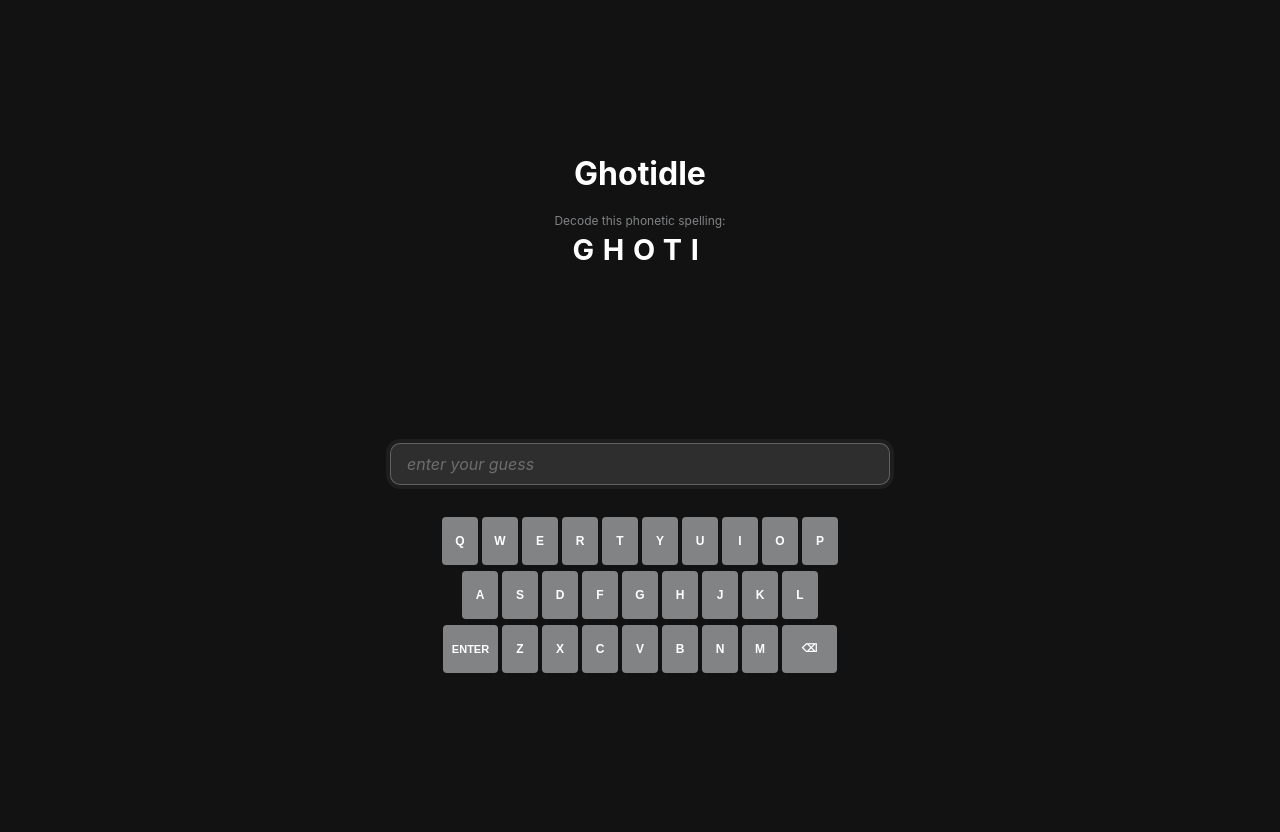
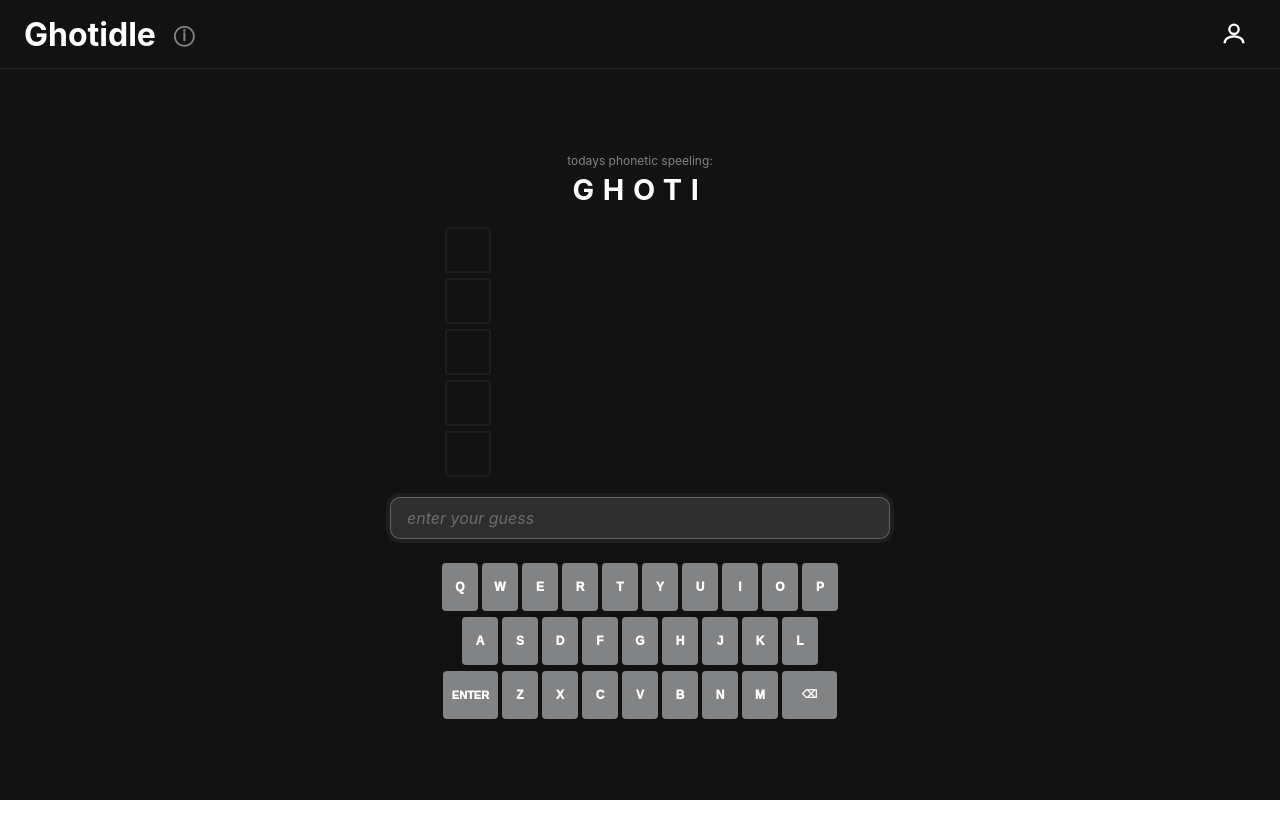
Before and after one commit to cirqt/ghotidle, a React (Create React App) app in the folder frontend/: page / in a window 1280 px wide. After the commit the page ends 800 px from the top, so only its background shows below. Built offline with nearby package versions, Linux system fonts and the light colour scheme.

Commit message:
Updated layout and modal styles, made keyboard keys a bit bolder

```diff
--- a/frontend/src/App.css
+++ b/frontend/src/App.css
@@ -8,11 +8,93 @@
     sans-serif;
   display: flex;
   flex-direction: column;
+  padding: 0;
+  overflow-y: auto;
+}
+
+.menu-bar {
+  display: flex;
+  justify-content: space-between;
+  align-items: center;
+  padding: 12px 24px;
+  border-bottom: 1px solid rgba(255, 255, 255, 0.1);
+  background-color: #121213;
+  width: 100%;
+  box-sizing: border-box;
+}
+
+.menu-left {
+  display: flex;
+  align-items: center;
+  gap: 12px;
+}
+
+.menu-title {
+  font-size: 1.5rem;
+  margin: 0;
+  font-weight: bold;
+}
+
+.info-icon-button {
+  background: none;
+  border: none;
+  cursor: pointer;
+  padding: 6px;
+  display: flex;
+  align-items: center;
+  justify-content: center;
+  border-radius: 6px;
+  transition: background-color 0.2s;
+  font-size: 20px;
+  font-weight: bold;
+  color: #818384;
+}
+
+.info-icon-button:hover {
+  background-color: rgba(255, 255, 255, 0.1);
+}
+
+.info-icon {
+  width: 22px;
+  height: 22px;
+  color: #818384;
+}
+
+.menu-right {
+  display: flex;
+  align-items: center;
+}
+
+.user-icon-button {
+  background: none;
+  border: none;
+  cursor: pointer;
+  padding: 8px;
+  display: flex;
+  align-items: center;
+  justify-content: center;
+  border-radius: 8px;
+  transition: background-color 0.2s;
+}
+
+.user-icon-button:hover {
+  background-color: rgba(255, 255, 255, 0.1);
+}
+
+.user-icon {
+  width: 28px;
+  height: 28px;
+  color: #ffffff;
+}
+
+.game-content {
+  flex: 1;
+  display: flex;
+  flex-direction: column;
   justify-content: center;
   align-items: center;
-  gap: 12px;
+  gap: 4px;
   padding: 16px;
-  overflow-y: auto;
 }
 
 .App h1 {
@@ -88,6 +170,8 @@
   gap: 5px;
   margin: 8px 0;
   min-height: 120px;
+  width: 100%;
+  max-width: 500px;
 }
 
 .guess-row {
@@ -121,6 +205,13 @@
   border: 2px solid #3a3a3c;
   border-radius: 4px;
   text-transform: uppercase;
+}
+
+.guess-letter.empty {
+  background-color: transparent;
+  border-color: rgba(58, 58, 60, 0.3);
+  width: 42px;
+  min-width: 42px;
 }
 
 .guess-letter.correct {
@@ -179,3 +270,122 @@
   font-size: 1rem;
   font-weight: 600;
 }
+
+/* Modal styles */
+.modal-overlay {
+  position: fixed;
+  top: 0;
+  left: 0;
+  right: 0;
+  bottom: 0;
+  background-color: rgba(0, 0, 0, 0.75);
+  display: flex;
+  align-items: center;
+  justify-content: center;
+  z-index: 1000;
+  padding: 20px;
+}
+
+.modal-content {
+  background-color: #1a1a1b;
+  border-radius: 12px;
+  max-width: 500px;
+  width: 100%;
+  max-height: 90vh;
+  overflow-y: auto;
+  box-shadow: 0 4px 6px rgba(0, 0, 0, 0.3);
+}
+
+.modal-header {
+  display: flex;
+  justify-content: space-between;
+  align-items: center;
+  padding: 20px 24px;
+  border-bottom: 1px solid rgba(255, 255, 255, 0.1);
+}
+
+.modal-header h2 {
+  margin: 0;
+  font-size: 1.5rem;
+  color: #ffffff;
+}
+
+.modal-close {
+  background: none;
+  border: none;
+  color: #818384;
+  font-size: 32px;
+  cursor: pointer;
+  padding: 0;
+  width: 32px;
+  height: 32px;
+  display: flex;
+  align-items: center;
+  justify-content: center;
+  border-radius: 4px;
+  transition: background-color 0.2s;
+}
+
+.modal-close:hover {
+  background-color: rgba(255, 255, 255, 0.1);
+}
+
+.modal-body {
+  padding: 24px;
+  color: #d7dadc;
+  line-height: 1.6;
+}
+
+.modal-body p {
+  margin: 0 0 16px 0;
+}
+
+.modal-body ul {
+  margin: 8px 0 16px 0;
+  padding-left: 24px;
+}
+
+.modal-body li {
+  margin-bottom: 8px;
+}
+
+.example-box {
+  background-color: rgba(255, 255, 255, 0.05);
+  border: 1px solid rgba(255, 255, 255, 0.1);
+  border-radius: 8px;
+  padding: 16px;
+  margin: 16px 0;
+}
+
+.example-title {
+  font-weight: bold;
+  margin: 0 0 12px 0 !important;
+  color: #ffffff;
+}
+
+.example-box ul {
+  margin: 12px 0 0 0;
+}
+
+.color-demo {
+  display: inline-block;
+  padding: 2px 8px;
+  border-radius: 4px;
+  font-weight: bold;
+  font-size: 14px;
+}
+
+.color-demo.correct {
+  background-color: #538d4e;
+  color: #ffffff;
+}
+
+.color-demo.present {
+  background-color: #b59f3b;
+  color: #ffffff;
+}
+
+.color-demo.absent {
+  background-color: #3a3a3c;
+  color: #ffffff;
+}
--- a/frontend/src/App.tsx
+++ b/frontend/src/App.tsx
@@ -20,20 +20,23 @@ function App() {
   const [guesses, setGuesses] = useState<GuessResult[]>([]);
   const [isLoading, setIsLoading] = useState(false);
   const [gameWon, setGameWon] = useState(false);
+  const [gameLost, setGameLost] = useState(false);
   const [error, setError] = useState('');
+  const [showInfo, setShowInfo] = useState(false);
 
   const PHONETIC_WORD = 'GHOTI'; // The phonetic spelling shown to user
   const API_URL = 'http://localhost:8000/api/validate/';
   const MAX_WORD_LENGTH = 7;
+  const MAX_ATTEMPTS = 5;
 
   const handleKeyPress = async (key: string) => {
     if (key === 'Enter') {
-      if (currentGuess.length > 0 && !isLoading && !gameWon) {
+      if (currentGuess.length > 0 && !isLoading && !gameWon && !gameLost) {
         await submitGuess();
       }
     } else if (key === 'Backspace') {
       setCurrentGuess(currentGuess.slice(0, -1));
-    } else if (key.length === 1 && !gameWon && currentGuess.length < MAX_WORD_LENGTH) {
+    } else if (key.length === 1 && !gameWon && !gameLost && currentGuess.length < MAX_WORD_LENGTH) {
       setCurrentGuess(currentGuess + key);
     }
   };
@@ -67,6 +70,8 @@ function App() {
 
       if (data.is_correct) {
         setGameWon(true);
+      } else if (guesses.length + 1 >= MAX_ATTEMPTS) {
+        setGameLost(true);
       }
 
       setCurrentGuess('');
@@ -87,17 +92,73 @@ function App() {
 
   return (
     <div className="App">
-      <h1>Ghotidle</h1>
+      <header className="menu-bar">
+        <div className="menu-left">
+          <h1 className="menu-title">Ghotidle</h1>
+          <button className="info-icon-button" onClick={() => setShowInfo(true)} aria-label="How to play">
+            ⓘ
+          </button>
+        </div>
+        <div className="menu-right">
+          <button className="user-icon-button" aria-label="Sign in / Sign up">
+            <svg className="user-icon" viewBox="0 0 24 24" fill="none" stroke="currentColor" strokeWidth="2">
+              <circle cx="12" cy="8" r="4"/>
+              <path d="M4 20c0-4 4-6 8-6s8 2 8 6"/>
+            </svg>
+          </button>
+        </div>
+      </header>
 
+      {showInfo && (
+        <div className="modal-overlay" onClick={() => setShowInfo(false)}>
+          <div className="modal-content" onClick={(e) => e.stopPropagation()}>
+            <div className="modal-header">
+              <h2>How to Play</h2>
+              <button className="modal-close" onClick={() => setShowInfo(false)}>×</button>
+            </div>
+            <div className="modal-body">
+              <p><strong>Ghotidle</strong> is a reverse phonetic puzzle game!</p>
+
+              <p>You'll see an unconventionally spelled word using English phonetic patterns. Your goal is to guess the standard spelling.</p>
+
+              <div className="example-box">
+                <p className="example-title">Example:</p>
+                <p>Displayed word: <strong>GHOTI</strong></p>
+                <p>Standard spelling: <strong>FISH</strong></p>
+                <ul>
+                  <li><strong>GH</strong> = "f" (as in "enou<strong>gh</strong>")</li>
+                  <li><strong>O</strong> = "i" (as in "w<strong>o</strong>men")</li>
+                  <li><strong>TI</strong> = "sh" (as in "na<strong>ti</strong>on")</li>
+                </ul>
+              </div>
+
+              <p><strong>Color coding:</strong></p>
+              <ul>
+                <li><span className="color-demo correct">Green</span> = Correct letter in correct position</li>
+                <li><span className="color-demo present">Yellow</span> = Letter exists but wrong position</li>
+                <li><span className="color-demo absent">Gray</span> = Letter not in word</li>
+              </ul>
+
+              <p>You have unlimited guesses. Good luck!</p>
+            </div>
+          </div>
+        </div>
+      )}
+
+      <div className="game-content">
         <div className="phonetic-word">
-        <p>Decode this phonetic spelling:</p>
+          <p>todays phonetic speeling:</p>
           <h2>{PHONETIC_WORD}</h2>
         </div>
 
         {error && <div className="error-message">{error}</div>}
 
         <div className="guesses-container">
-        {guesses.map((result, index) => (
+          {Array.from({ length: MAX_ATTEMPTS }).map((_, index) => {
+            const result = guesses[index];
+            if (result) {
+              // Show actual guess
+              return (
                 <div key={index} className="guess-row">
                   <div className="guess-letters">
                     {result.guess.split('').map((letter, letterIndex) => {
@@ -120,14 +181,20 @@ function App() {
                     )}
                   </div>
                 </div>
-        ))}
+              );
+            } else {
+              // Show empty slot
+              return (
+                <div key={index} className="guess-row empty">
+                  <div className="guess-letters">
+                    <div className="guess-letter empty"></div>
                   </div>
-
-      {gameWon && (
-        <div className="win-message">
-          🎉 You won! The answer was "{guesses[guesses.length - 1].guess}"
+                  <div className="guess-info"></div>
                 </div>
-      )}
+              );
+            }
+          })}
+        </div>
 
         <div className="search-container">
           <input
@@ -135,14 +202,15 @@ function App() {
             className="search-input"
             value={currentGuess}
             onChange={handleInputChange}
-          placeholder={gameWon ? "You won!" : "enter your guess"}
+            placeholder={gameWon ? "You won!" : gameLost ? "Game over!" : "enter your guess"}
             autoFocus
-          disabled={isLoading || gameWon}
+            disabled={isLoading || gameWon || gameLost}
           />
         </div>
 
         <Keyboard onKeyPress={handleKeyPress} />
       </div>
+    </div>
   );
 }
 
--- a/frontend/src/components/Keyboard.css
+++ b/frontend/src/components/Keyboard.css
@@ -19,7 +19,7 @@
   background-color: #818384;
   color: #ffffff;
   font-size: 12px;
-  font-weight: bold;
+  font-weight: 1000;
   cursor: pointer;
   padding: 0 8px;
   text-transform: uppercase;
```
Lines whose indentation alone changed are shown as unchanged.
